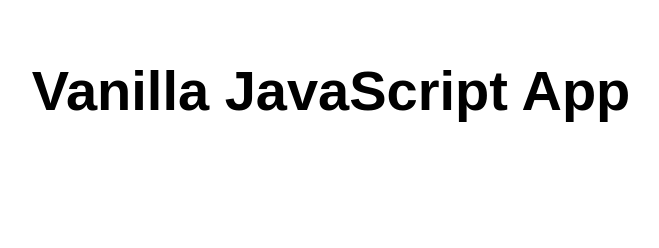
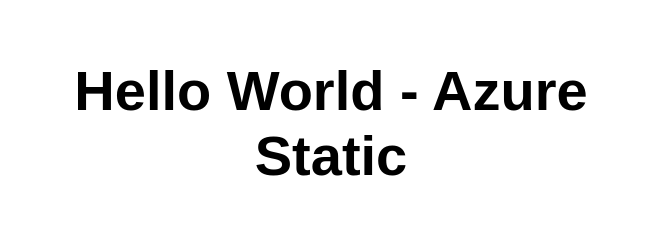
Before and after one commit to Miecevit/Azure_test, a website: page src/index.html in a window 1280 px wide. Shown: the whole page, without its empty margins (309-968 px from the left). Drawn offline with Linux system fonts and the light colour scheme.

Commit message:
Update index.html

```diff
--- a/src/index.html
+++ b/src/index.html
@@ -5,12 +5,12 @@
   <meta charset="UTF-8">
   <meta name="viewport" content="width=device-width, initial-scale=1.0">
   <link rel="stylesheet" href="styles.css">
-  <title>Vanilla JavaScript App</title>
+  <title>Cloud Computing Class</title>
 </head>
 
 <body>
   <main>
-    <h1>Vanilla JavaScript App</h1>
+    <h1>Hello World - Azure Static</h1>
   </main>
 </body>
 
```
